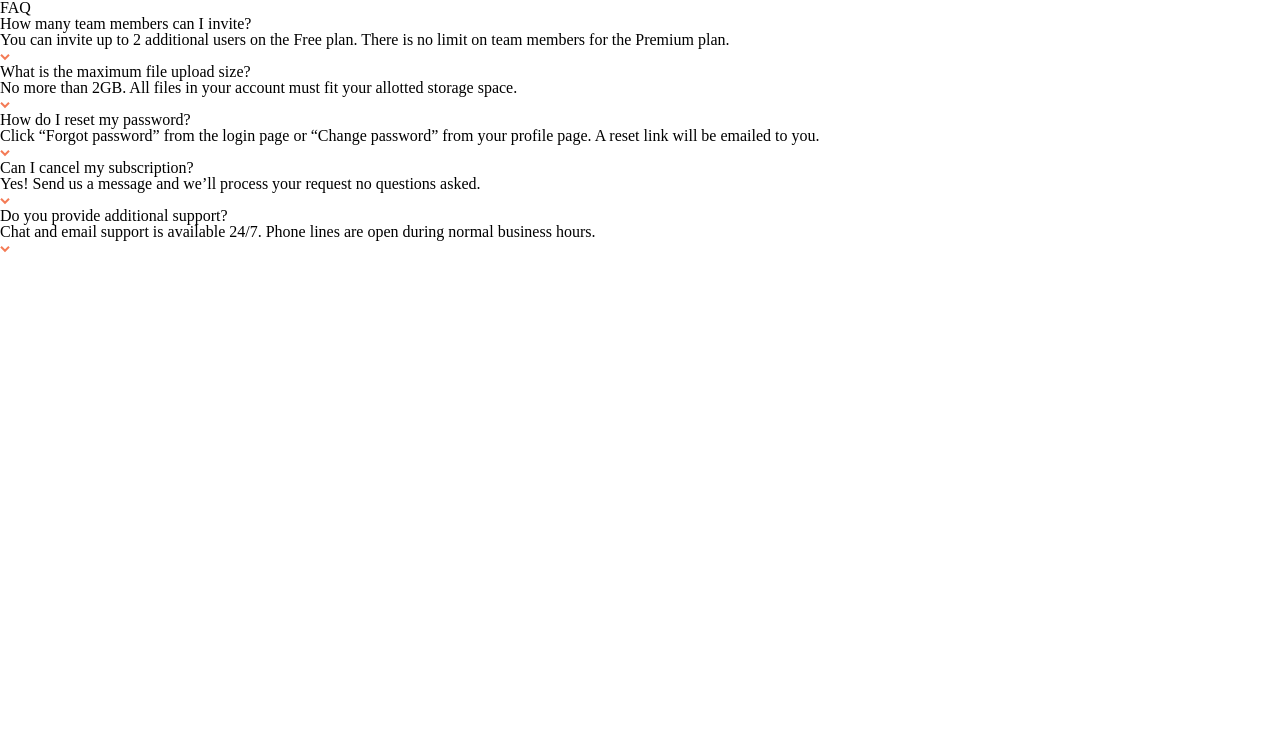
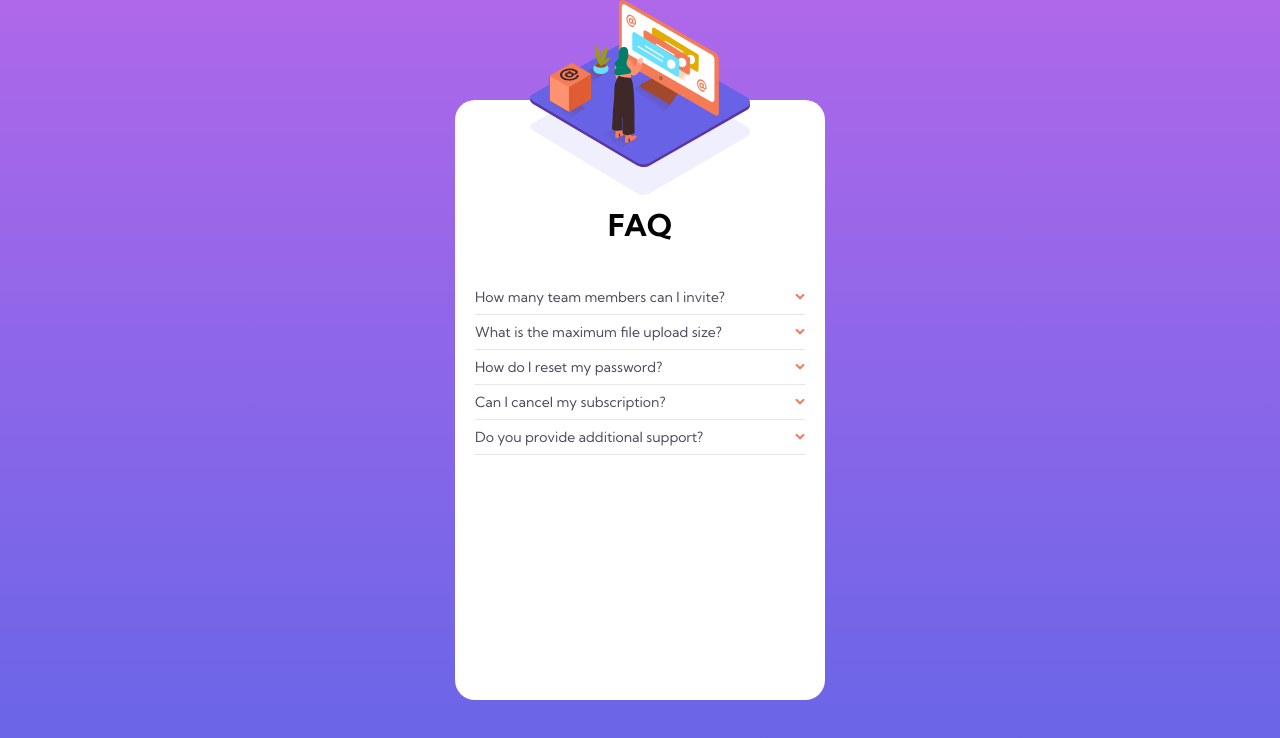
Before and after one commit to wxn1229/faq-accordion-card, a plain HTML site: page index.html in a window 1280 px wide. Drawn offline with Linux system fonts and the light colour scheme.

Commit message:
CSS_finished

```diff
--- /dev/null
+++ b/index.css
@@ -0,0 +1,117 @@
+@import url('https://fonts.googleapis.com/css2?family=Kumbh+Sans:wght@400;700&display=swap');
+
+*{
+  box-sizing: border-box;
+  user-select: none;
+}
+
+html{
+  width: 100%;
+  height: 100%;
+}
+
+body{
+  width: 100%;
+  height: 100%;
+  background: linear-gradient(hsl(273, 75%, 66%), hsl(240, 73%, 65%));
+  display: flex;
+  justify-content: center;
+  align-items: center;
+  font-size: 14px;
+  font-family: Kumbh Sans;
+
+}
+
+.container{
+  width: 370px;
+  height: 600px;
+  background-color: white;
+  border-radius: 20px;
+  position: relative;
+  display: flex;
+  align-items: center;
+  flex-direction: column;
+
+  padding: 20px;
+
+}
+
+.head{
+  width: 220px;
+  position: absolute;
+  transform: translateY(-120px);
+  z-index: 3;
+
+}
+
+.foot{
+  width: 220px;
+  position: absolute;
+  transform: translateY(-20px);
+}
+.foot img{
+  width: 220px;
+}
+
+
+.faq h1{
+  margin-top: 90px;
+  margin-bottom: 50px;
+  font-size: 30px;
+  font-weight: 900;
+}
+
+
+
+.list{
+  width: 100%;
+}
+
+.content{
+  width: 100%;
+}
+.content p{
+  font-size: 12px;
+  line-height: 1.4;
+  color: hsl(240, 6%, 50%);
+  display: none;
+  user-select: text;
+}
+
+.content h2{
+  margin-bottom: 10px;
+  color: hsl(237, 12%, 33%);
+
+  cursor: pointer;
+
+}
+
+.content h2:hover{
+  color: hsl(14, 88%, 65%);
+}
+
+.item{
+  display: flex;
+  flex-direction: row;
+  justify-content: space-between;
+  align-items: center;
+  position: relative;
+  transition: all 0.5s ease;
+}
+
+.line{
+  height: 1px;
+  width: 100%;
+  background-color: hsl(240, 5%, 91%);
+  margin-top: 10px;
+  margin-bottom: 10px;
+
+}
+
+.item img {
+  position: absolute;
+  top: 0;
+  right: 0;
+  transform: translateY(3.5px);
+  cursor: pointer;
+}
--- a/index.html
+++ b/index.html
@@ -8,12 +8,19 @@
 
   <title>Frontend Mentor | FAQ Accordion Card</title>
   <link rel="stylesheet" href="reset.css">
+  <link rel="stylesheet" href="index.css">
 
 
   <!-- Feel free to remove these styles or customise in your own stylesheet 👍 -->
   </head>
 <body>
   <div class="container">
+    <div class="head">
+      <img src="./images/illustration-woman-online-mobile.svg" alt="">
+    </div>
+    <div class="foot">
+     <img src="./images/bg-pattern-mobile.svg" alt="">
+    </div>
     <div class="faq">
       <h1>FAQ</h1>
     </div>
@@ -24,6 +31,7 @@
           <p>You can invite up to 2 additional users on the Free plan. There is no limit on
   team members for the Premium plan.
           </p>
+          <div class="line"></div>
 
         </div>
         <div class="icon">
@@ -40,6 +48,7 @@
           <p>No more than 2GB. All files in your account must fit your allotted storage space.</p>
 
 
+          <div class="line"></div>
         </div>
         <div class="icon">
           <img src="./images/icon-arrow-down.svg" alt="">
@@ -51,6 +60,7 @@
           <p>Click “Forgot password” from the login page or “Change password” from your profile page.
   A reset link will be emailed to you.</p>
 
+          <div class="line"></div>
         </div>
         <div class="icon">
           <img src="./images/icon-arrow-down.svg" alt="">
@@ -61,6 +71,8 @@
         <div class="content">
           <h2>Can I cancel my subscription?</h2>
           <p>Yes! Send us a message and we’ll process your request no questions asked.</p>
+
+          <div class="line"></div>
         </div>
         <div class="icon">
           <img src="./images/icon-arrow-down.svg" alt="">
@@ -72,6 +84,7 @@
           <h2>Do you provide additional support?</h2>
           <p>Chat and email support is available 24/7. Phone lines are open during normal business hours.</p>
 
+          <div class="line"></div>
         </div>
         <div class="icon">
           <img src="./images/icon-arrow-down.svg" alt="">
```
